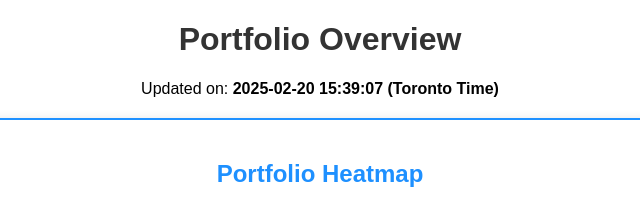
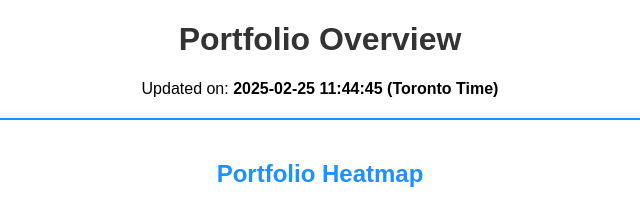
Before and after one commit to juejue4563123/Interactive-Treemap, a plain HTML site: page index.html in a window 1280 px wide. Shown: the top 201 px of the page, 320-960 px from the left. Drawn offline with Linux system fonts and the light colour scheme.

Commit message:
Add or update index.html

```diff
--- a/index.html
+++ b/index.html
@@ -46,7 +46,7 @@
     </head>
     <body>
         <h1>Portfolio Overview</h1>
-        <p>Updated on: <strong>2025-02-20 15:39:07 (Toronto Time)</strong></p>
+        <p>Updated on: <strong>2025-02-25 11:44:45 (Toronto Time)</strong></p>
 
         <div class="section">
             <h2>Portfolio Heatmap</h2>
```
